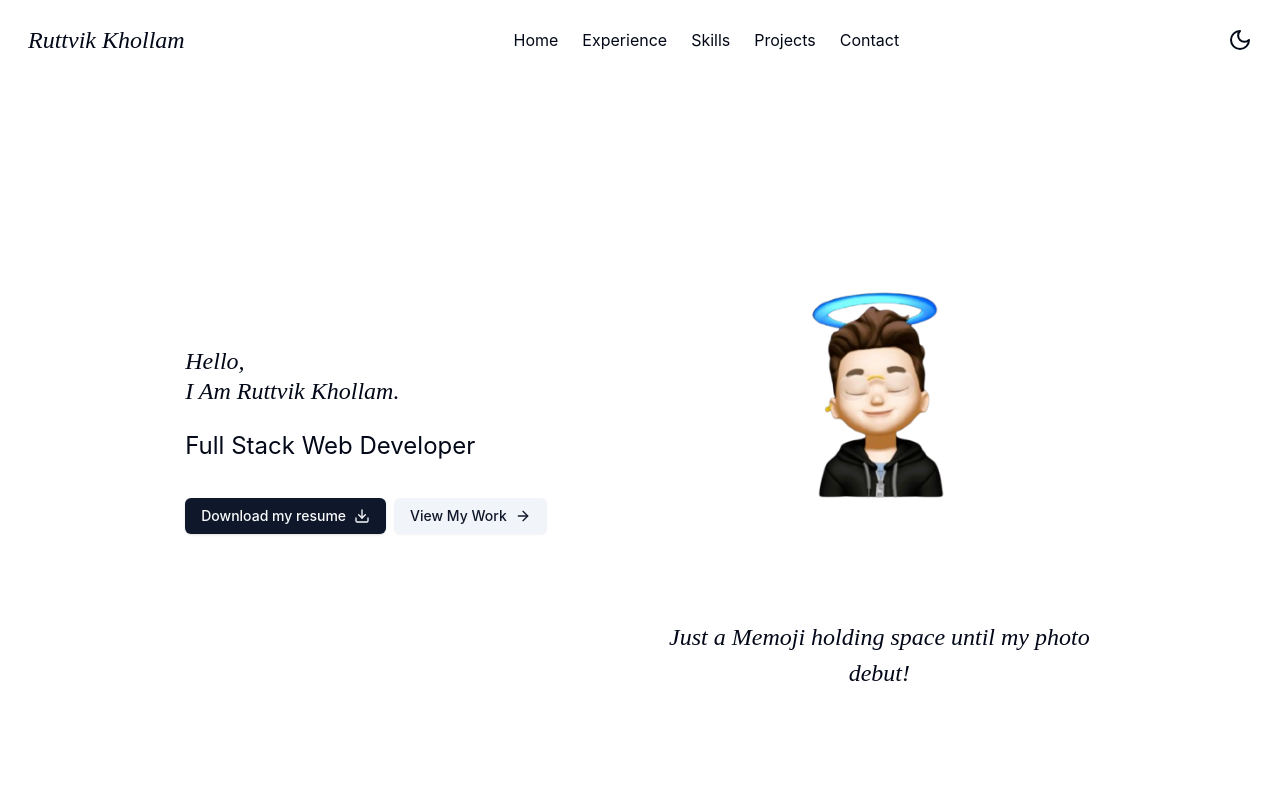
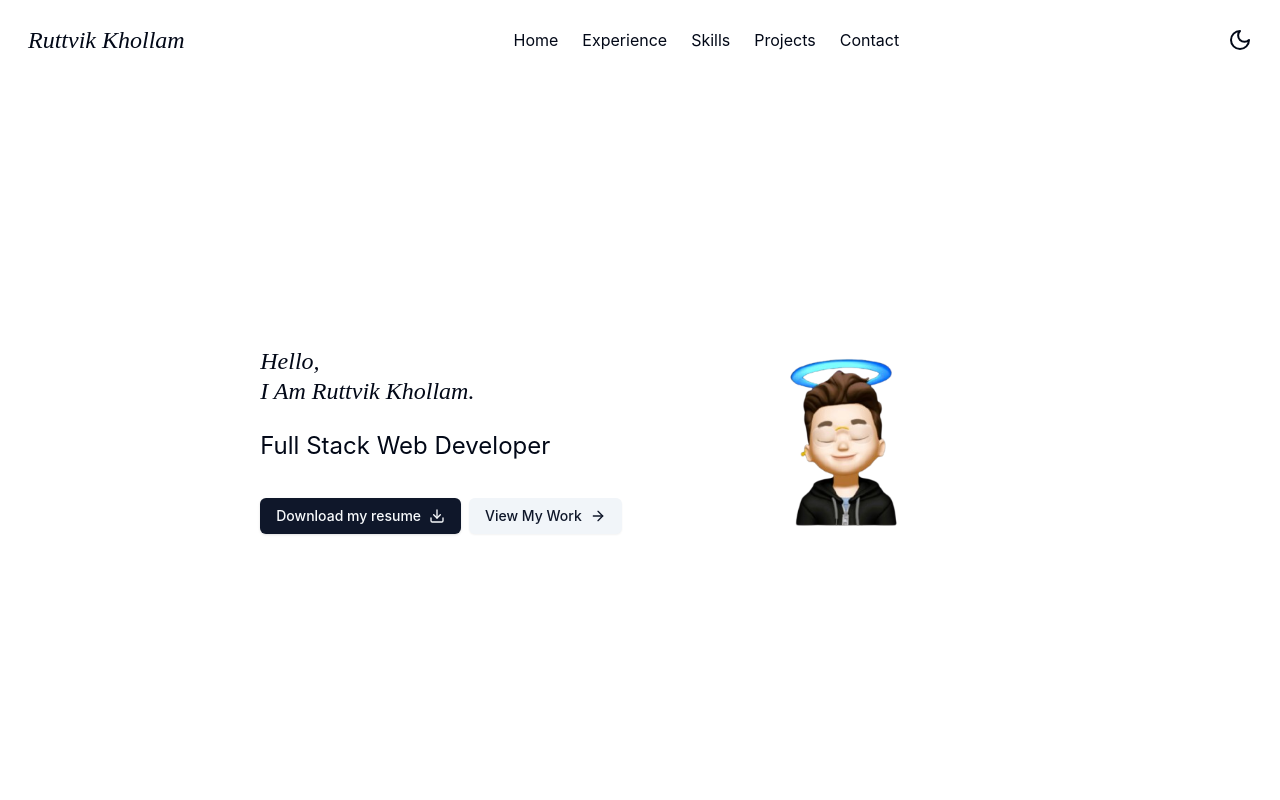
Before and after one commit to ruttvik1021/ruttvik-khollam, a Next.js app: page / in a window 1280 px wide. Shown: the top 800 px of the page. Built offline with nearby package versions, Linux system fonts and the light colour scheme; a web font is replaced by a local one.

Commit message:
removed the tagline

```diff
--- a/src/app/page.tsx
+++ b/src/app/page.tsx
@@ -310,7 +310,7 @@ export default function Component() {
             </motion.div>
           </div>
           <motion.div
-            className="flex-1"
+            className="flex justify-between"
             initial={{ scale: 0.8, opacity: 0 }}
             animate={{ scale: 1, opacity: 1 }}
             transition={{ duration: 0.8 }}
@@ -321,16 +321,14 @@ export default function Component() {
               width={350}
               height={350}
               loading="eager"
-              sizes="(max-width: 300px) 100vw, 350px"
-              className="rounded-full object-cover w-full h-auto"
             />
 
-            <motion.p
+            {/* <motion.p
               {...fadeIn}
               className="font-bold text-center my-3 font-devanagari"
             >
               Just a Memoji holding space until my photo debut!
-            </motion.p>
+            </motion.p> */}
           </motion.div>
         </motion.div>
       </div>
```
